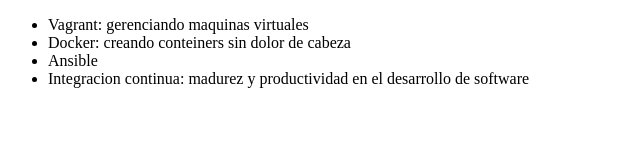
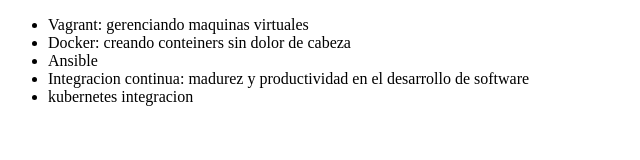
Before and after one commit to TomasLoha/alura-git, a plain HTML site: page index.html in a window 1280 px wide. Shown: the whole page, without its empty margins (0-640 px from the left). Drawn offline with Linux system fonts and the light colour scheme.

Commit message:
agregando curso kubernetes

```diff
--- a/index.html
+++ b/index.html
@@ -10,6 +10,7 @@
          <li> Docker: creando conteiners sin dolor de cabeza </li>
          <li> Ansible </li>
          <li> Integracion continua: madurez y productividad en el desarrollo de software</li>
+         <li> kubernetes integracion </li>
      </ul>
 </body>
 </html>
```
